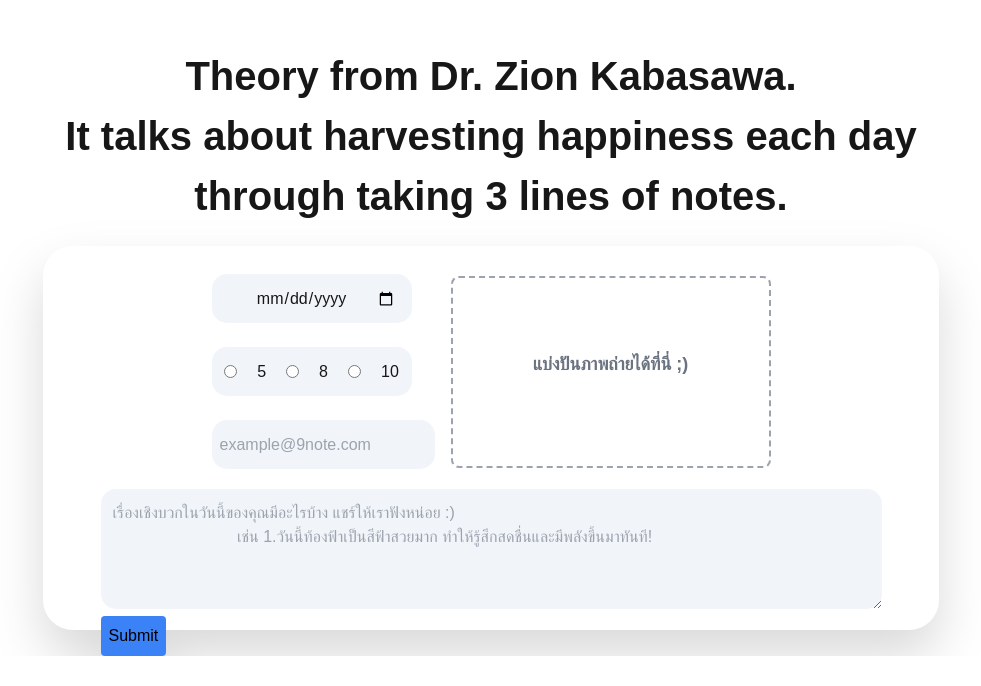
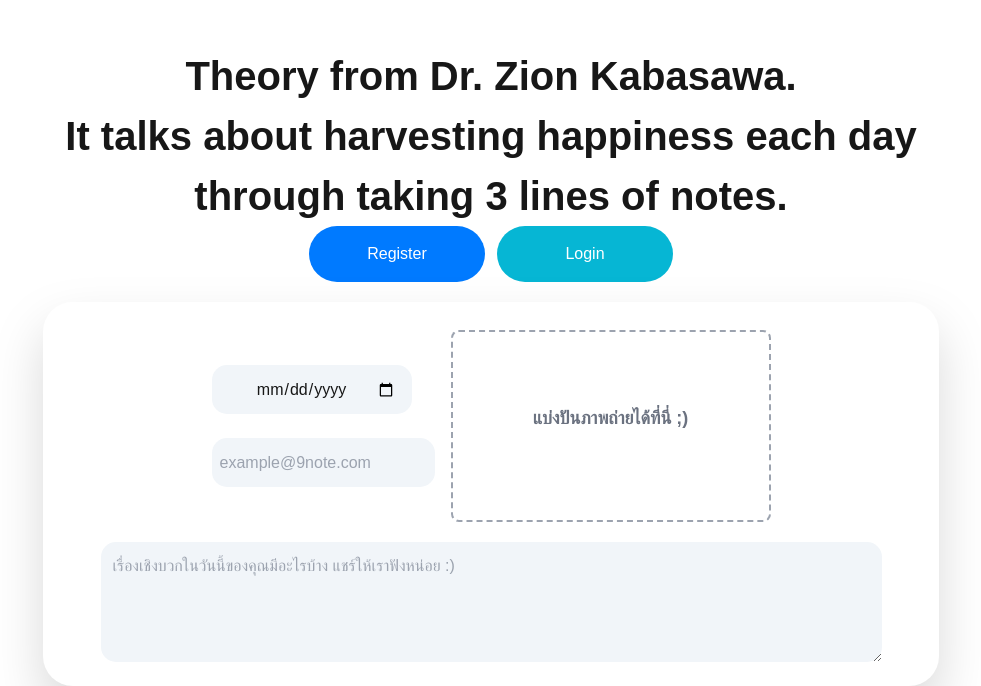
Before and after one commit to sorrawit2546/9Sorrawit, a Next.js app in the folder client/: page /9note in a window 1280 px wide. Shown: the part 644-1330 px from the top of the page, without its empty margins (149-1130 px from the left). Before the commit the page ends 1300 px from the top, so only its background shows below. Built offline with nearby package versions, Linux system fonts and the light colour scheme.

Commit message:
login , 9note , page.tsx, Docker.file, note

```diff
--- a/client/src/app/9note/page.tsx
+++ b/client/src/app/9note/page.tsx
@@ -1,13 +1,25 @@
 "use client"
 import "@/styles/globals.css";
 import { motion, useAnimation } from "framer-motion";
-import { useRef } from "react";
-import {useState} from "react";
+import { useEffect, useRef } from "react";
+import { useState } from "react";
 import Note_box from "@/components/note";
 import Header from "@/components/header";
+import axios from "axios";
 
 
 export default function About() {
+  const [token, setToken] = useState<string | null>(null);
+  const [userInfo, setUserInfo] = useState<Users | null>(null); // เก็บข้อมูลผู้ใช้
+
+  interface Users {
+    name: string,
+    email: string,
+    password: string,
+    role: "ADMIN" | "USER";
+  }
+
+
   const infoSectionRef = useRef<HTMLDivElement>(null);
   const [showPopup, setShowPopup] = useState(false);
 
@@ -22,6 +34,29 @@ export default function About() {
   const scrollToInfo = () => {
     if (infoSectionRef.current) {
       infoSectionRef.current.scrollIntoView({ behavior: "smooth" });
+    }
+  };
+
+  useEffect(() => {
+    const storedToken = localStorage.getItem("token");
+    if (storedToken) {
+      setToken(storedToken);
+      fetchUserProfile(storedToken); // ดึงข้อมูลผู้ใช้เมื่อมี token
+    }
+  }, []);
+
+  const fetchUserProfile = async (authToken: string) => {
+    try {
+      const response = await axios.get<Users>("http://localhost:4000/api/users", {
+        headers: {
+          Authorization: `Bearer ${authToken}`,
+        },
+      });
+      // Handle the response data
+      setUserInfo(response.data);
+      console.log(response.data);
+    } catch (error) {
+      console.error("Error fetching user profile:", error);
     }
   };
 
@@ -79,7 +114,6 @@ export default function About() {
             </div>
           </div>
         </div>
-
         {/* Section ที่จะเลื่อนลงมา */}
         <div ref={infoSectionRef} className="flex flex-col font-manrope items-center justify-center ">
           <motion.div
@@ -92,14 +126,28 @@ export default function About() {
               Theory from Dr. Zion Kabasawa. <br /> It talks about harvesting happiness each day through taking 3 lines of notes.
             </h1>
           </motion.div>
+          <div className="flex gap-3">
+            <motion.button
+              whileHover={{ scale: 1.1 }}
+              whileTap={{ scale: 0.9 }}
+              className="bg-[#007AFF] rounded-[50px] text-white w-44 h-14"
+            >
+              <a href="/register">Register</a>
+            </motion.button>
+            <motion.button
+              whileHover={{ scale: 1.1 }}
+              whileTap={{ scale: 0.9 }}
+              className="bg-cyan-500 rounded-[50px] text-white w-44 h-14"
+            >
+              <a href="/login">Login</a>
+            </motion.button>
+          </div>
+
           <motion.div initial={{ opacity: 0 }} animate={{ opacity: 1 }} transition={{ delay: 0.5 }}>
             <Note_box />
           </motion.div>
         </div>
-
-
     </div>
-
 
   );
 }
--- a/client/src/app/login/page.tsx
+++ b/client/src/app/login/page.tsx
@@ -50,7 +50,7 @@ export default function page() {
         if (res.data.user.role === "ADMIN") {
             window.location.href = "/admin";
         } else {
-            window.location.href = "/user";
+            window.location.href = "/9note";
         }
     }
 
@@ -108,10 +108,14 @@ export default function page() {
                         </div>
                     </form>
                 </div>
-            ):(
+            ) : (
                 <div>
                     <button onClick={handleLogout} className="bg-white dark:bg-black dark:hover:hover:bg-sky-400  dark:text-white shadow-2xl rounded-3xl w-40 h-10 mt-5" type="submit">Logout</button>
+                    <div>
+                        <span>Hello : </span>{userInfo?.user[0].name}
                     </div>
+                </div>
+
             )}
         </div>
     )
--- a/client/src/app/page.tsx
+++ b/client/src/app/page.tsx
@@ -7,6 +7,7 @@ import Bar from "@/components/bar";
 import Timeline from "@/components/timeline";
 import Footer from "@/components/footer";
 import Card from "@/components/card";
+import axios from "axios";
 
 export default function Home() {
     return (
--- a/client/src/components/note.tsx
+++ b/client/src/components/note.tsx
@@ -90,14 +90,6 @@ export default function Note() {
                                 <input type="date" value={date} onChange={(e: any) => handleDateChange(e.target.value)}
                                     className="bg-slate-100 rounded-[15px] h-[49px] w-[200px] text-center appearance-none px-4" />
                             </div>
-                            <div className='flex flex-row mt-5 space-x-5 bg-slate-100 rounded-[15px] h-[49px] w-[200px] items-center justify-center'>
-                                <input type="radio" name="choice" id="1" value="option1" />
-                                <label htmlFor="option1">5</label>
-                                <input type="radio" name="choice" id="2" value="option2" />
-                                <label htmlFor="option2">8</label>
-                                <input type="radio" name="choice" id="3" value="option3" />
-                                <label htmlFor="option3">10</label>
-                            </div>
                             <div>
                                 <input className='mt-5 pl-2 pr-2 pt-2 pb-2 bg-slate-100 rounded-[15px] h-[49px] ' value={email} onChange={(e: any) => setEmail(e.target.value)} type="email" name="" id="" placeholder='example@9note.com' />
                             </div>
@@ -138,12 +130,8 @@ export default function Note() {
                     </div>
                     <div>
                         <div className=''>
-                            <textarea className="mt-5 pl-3 pr-3 pt-3 pb-3 bg-slate-100 rounded-[15px]" value={content} onChange={(e: any) => setContent(e.target.value)} id="" cols="80" rows="4" placeholder='เรื่องเชิงบวกในวันนี้ของคุณมีอะไรบ้าง แชร์ให้เราฟังหน่อย :)
-                            เช่น 1.วันนี้ท้องฟ้าเป็นสีฟ้าสวยมาก ทำให้รู้สึกสดชื่นและมีพลังขึ้นมาทันที!'></textarea>
+                            <textarea className="mt-5 pl-3 pr-3 pt-3 pb-3 bg-slate-100 rounded-[15px]" value={content} onChange={(e: any) => setContent(e.target.value)} id="" cols="80" rows="4" placeholder='เรื่องเชิงบวกในวันนี้ของคุณมีอะไรบ้าง แชร์ให้เราฟังหน่อย :)'></textarea>
                         </div>
-                        <button type="submit" className="bg-blue-500 text-black p-2 rounded">
-                            Submit
-                        </button>
                     </div>
 
 
```
Also changed, not shown: 1 other file (tests, documents, lock files or other folders). Lines whose indentation alone changed are shown as unchanged.
